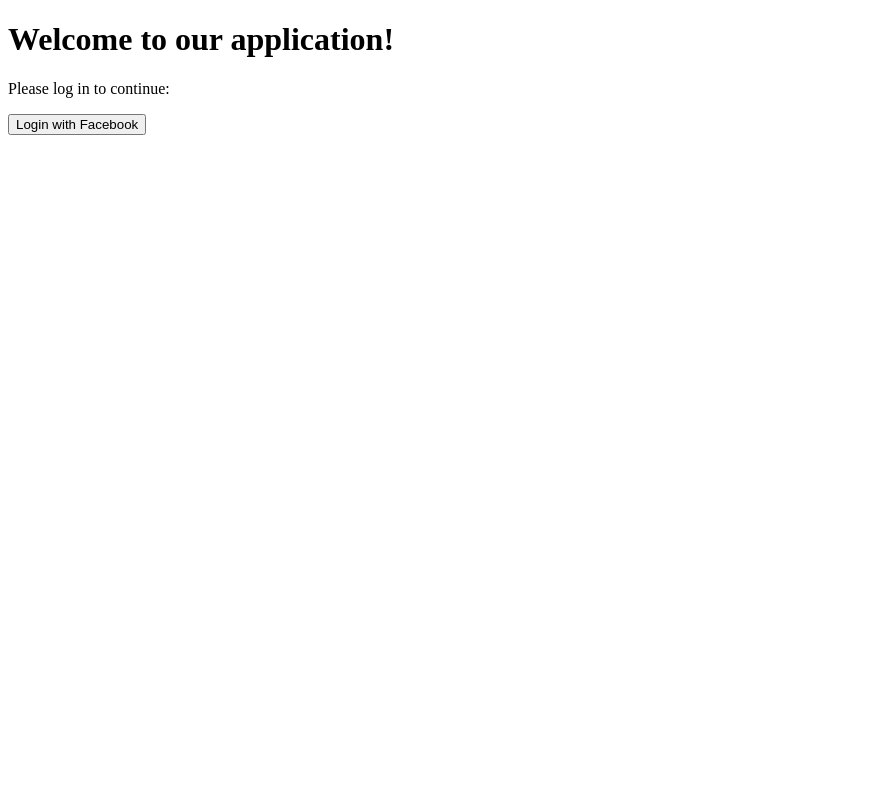
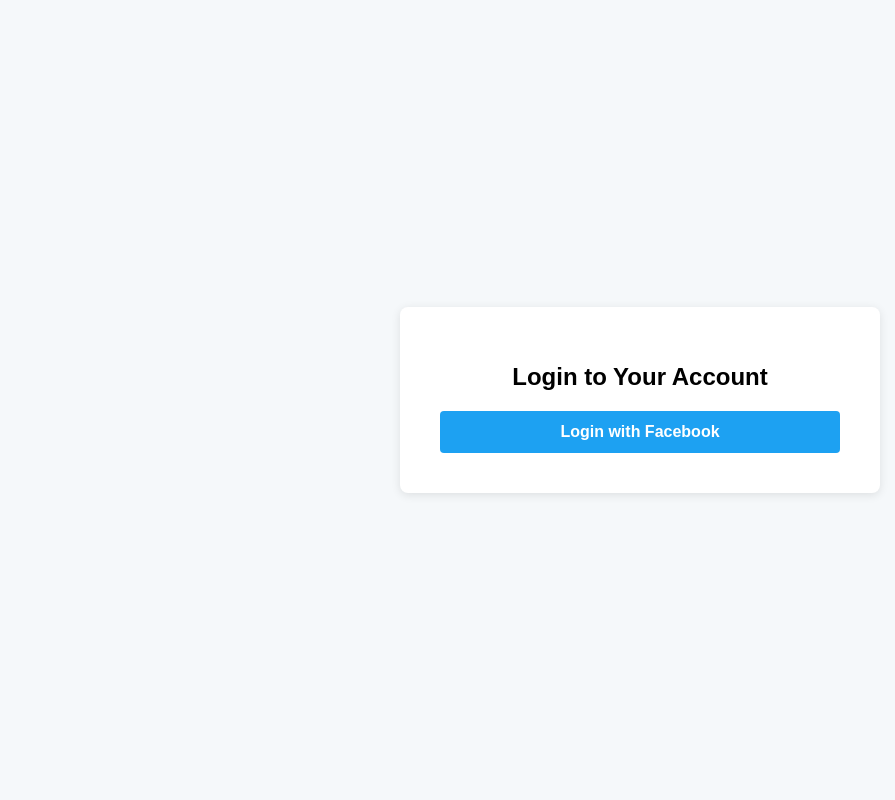
Before and after one commit to pralaphat/infoIAM, a Flask app: page / in a window 1280 px wide. Shown: the whole page, without its empty margins (0-895 px from the left). Run offline with Flask 3, Linux system fonts and the light colour scheme.

Commit message:
Add files via upload

```diff
--- a/templates/index.html
+++ b/templates/index.html
@@ -1,11 +1,57 @@
 <!DOCTYPE html>
 <html>
-<head>
+  <head>
+    <meta charset="UTF-8">
     <title>Login with Facebook</title>
+    <style>
+      body {
+          background-color: #f5f8fa;
+          font-family: Arial, sans-serif;
+          margin: 0;
+          padding: 0;
+      }
+
+      .container {
+          display: flex;
+          justify-content: center;
+          align-items: center;
+          height: 100vh;
+      }
+
+      .login-box {
+          background-color: #fff;
+          border-radius: 8px;
+          box-shadow: 0px 2px 10px rgba(0, 0, 0, 0.1);
+          padding: 40px;
+          width: 400px;
+      }
+
+      h1 {
+          font-size: 24px;
+          font-weight: bold;
+          margin-bottom: 20px;
+          text-align: center;
+      }
+
+      button {
+          width: 100%;
+          background-color: #1da1f2;
+          color: #fff;
+          border: none;
+          border-radius: 4px;
+          padding: 12px;
+          font-size: 16px;
+          font-weight: bold;
+          cursor: pointer;
+      }
+</style>
 </head>
 <body>
-    <h1>Welcome to our application!</h1>
-    <p>Please log in to continue:</p>
-    <a href="{{ authorization_url }}"><button>Login with Facebook</button></a>
+  <div class="container">
+      <div class="login-box">
+          <h1>Login to Your Account</h1>
+            <a href="{{ authorization_url }}"><button>Login with Facebook</button></a>
+      </div>
+  </div>
 </body>
 </html>
```
Also changed, not shown: templates/profile.html (+74 -9 lines).
